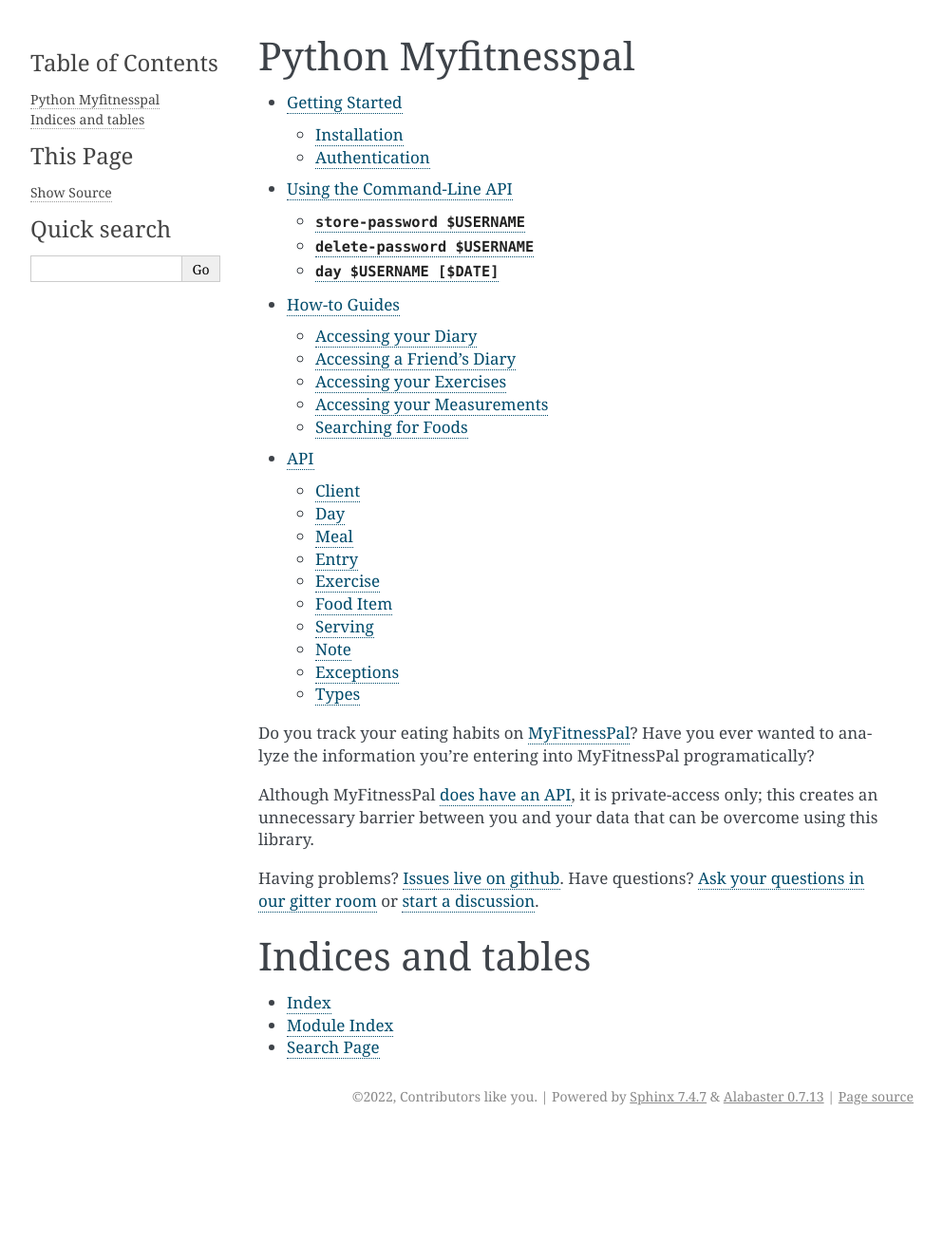
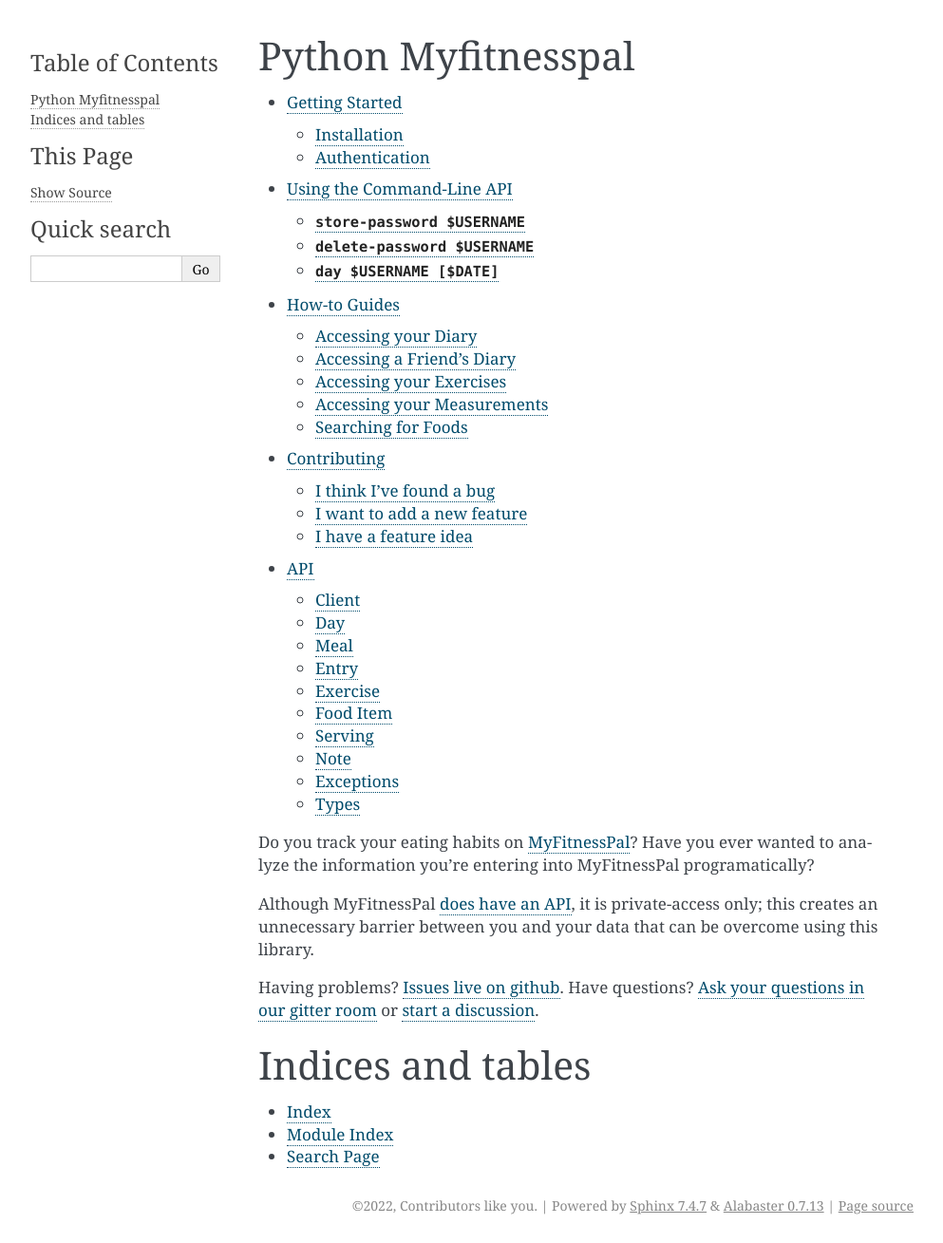
Before and after one commit to coddingtonbear/python-myfitnesspal, a Sphinx documentation site: the page built from docs/source/index.rst, in a window 1280 px wide. Shown: the whole page at 95% size, without its empty margins (148-1141 px from the left). Built offline with Sphinx 7.4.7, drawn with Linux system fonts in a browser that asks for light colours; before the commit the page ends 1194 px from its top, so only the background shows below that; some of the changed lines change nothing that is shown.

Commit message:
Adding contribution guidelines.

```diff
--- /dev/null
+++ b/docs/source/contributing.rst
@@ -0,0 +1,37 @@
+Contributing
+============
+
+I think I've found a bug
+------------------------
+
+We'd love to hear about it -- create a bug report `on github <https://github.com/coddingtonbear/python-myfitnesspal/issues>`_ and be sure to include:
+
+- A description of what you were doing when the error occurred.  Were you trying to fetch your diary, exercises, or measurements?  Were you trying to look up food?  The more we know about what you were doing, the easier ti will be to find the problem.
+- A traceback, if at all possible.  Without a traceback, it's really hard to know what kind of problem you're running into, and given that a lot of what this library does is interact with individuals' accounts, reproducing the bug might not be possible, and a traceback will at least give hints about what's going wrong.
+
+I want to add a new feature
+---------------------------
+
+You're a hero.  New feature submissions are almost always welcome, but we recommend `starting a discussion <https://github.com/coddingtonbear/python-myfitnesspal/discussions>`_ to make sure that this feature isn't already under development by somebody else, and to possibly talk through how you're planning to implement a feature to make sure it'll sail through the Pull Request Review process as smoothly as possible.
+
+There are a few things to keep in mind for your submission in order to help it sail through the review process smoothly including:
+
+- The build process will most likely inform you if you've missed something, but your submission should follow the project's style and standards including:
+
+  - Proper typings for your methods and variables.
+  - Following of the standard ``black`` style.
+
+- Your Pull Request description should include a clear description of what problem your submission solves and why.
+- Your submission should include a little documentation if at all possible including:
+
+  - API Documentation covering your newly-added public methods and properties.  This is mostly automated, luckily; just make sure you've added a docstring and proper types to your methods.
+  - Maybe a "How to" article in the docs to show folks how to use the feature your new submission adds.
+
+- If you want extra credit, some tests.  We recognize that this is mostly an integration tool, and that testing such things is extremely tricky, but if you can think of a way of making your work testable, we'd all appreciate it.
+
+Once you've developed your feature, post a Pull Request, and the community and collaborators will have a look at what you've put together and possibly post comments and/or suggestions for your consideration.  You need at least one official maintainer's approval before the Pull Request can be merged into the codebase.
+
+I have a feature idea
+---------------------
+
+Start a `discussion <https://github.com/coddingtonbear/python-myfitnesspal/discussions>`_ about it.  Maybe you can find somebody to help you bring it to fruition.
--- a/docs/source/index.rst
+++ b/docs/source/index.rst
@@ -12,6 +12,7 @@
    getting_started
    cmdline
    how_to/index
+   contributing
    api/index
 
 Do you track your eating habits on `MyFitnessPal <https://www.myfitnesspal.com/>`_?  Have you ever wanted to analyze the information you're entering into MyFitnessPal programatically?
```
